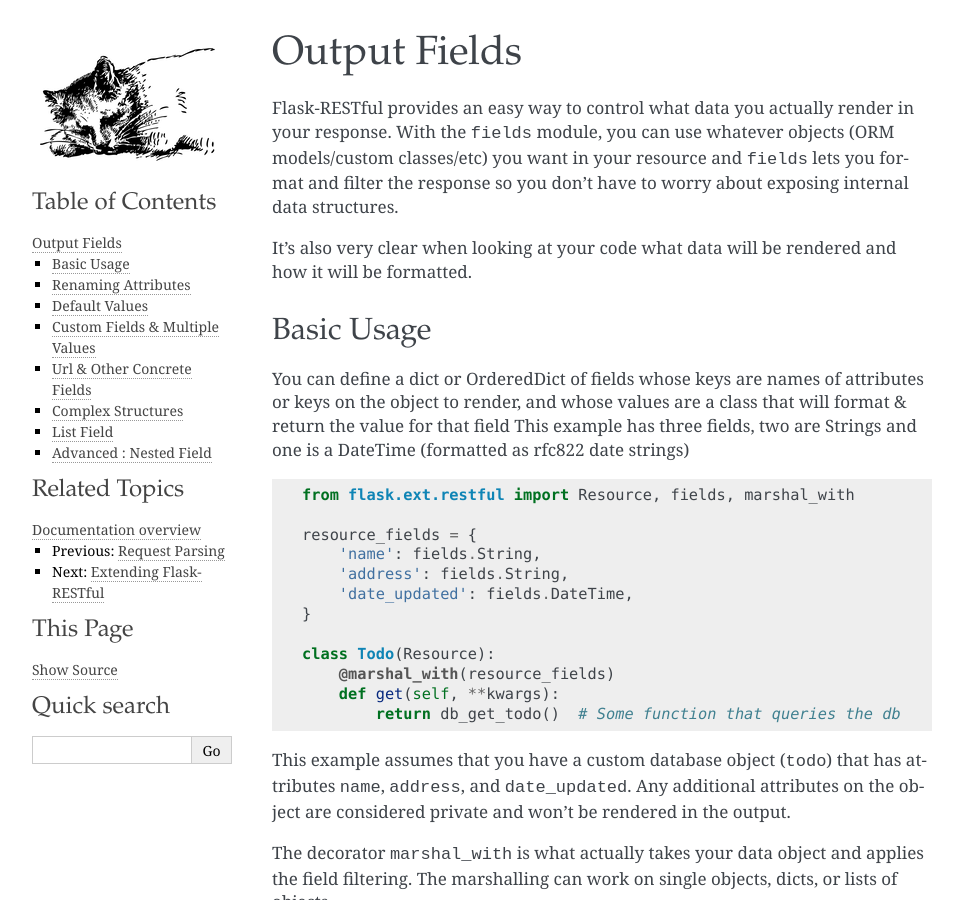
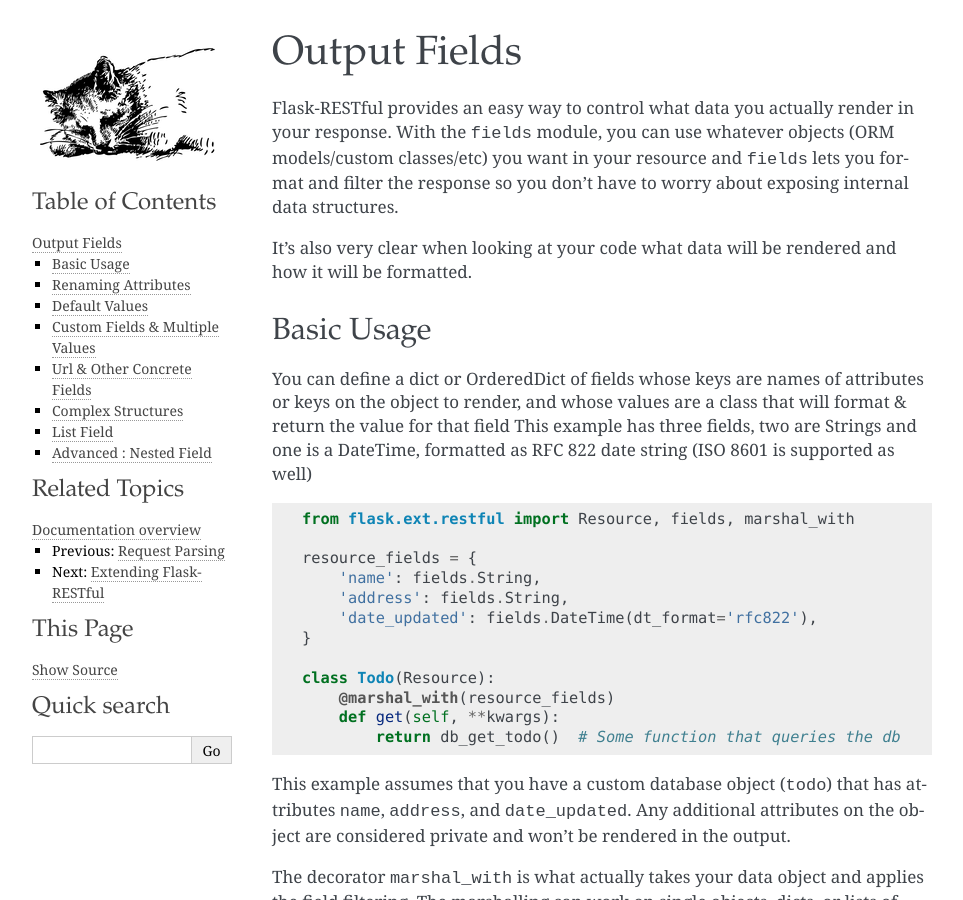
Before and after one commit to flask-restful/flask-restful, a Sphinx documentation site: the page built from docs/fields.rst, in a window 1280 px wide and 900 px high. Shown: the whole window, without its empty margins (148-1111 px from the left). Built offline with Sphinx 7.4.7, drawn with Linux system fonts in a browser that asks for light colours.

Commit message:
Update documentation

```diff
--- a/docs/fields.rst
+++ b/docs/fields.rst
@@ -21,14 +21,15 @@
 You can define a dict or OrderedDict of fields whose keys are names of
 attributes or keys on the object to render, and whose values are a class that
 will format & return the value for that field  This example has three fields,
-two are Strings and one is a DateTime (formatted as rfc822 date strings) ::
+two are Strings and one is a DateTime, formatted as RFC 822 date string (ISO 8601
+is supported as well) ::
 
     from flask.ext.restful import Resource, fields, marshal_with
 
     resource_fields = {
         'name': fields.String,
         'address': fields.String,
-        'date_updated': fields.DateTime,
+        'date_updated': fields.DateTime(dt_format='rfc822'),
     }
 
     class Todo(Resource):
```
